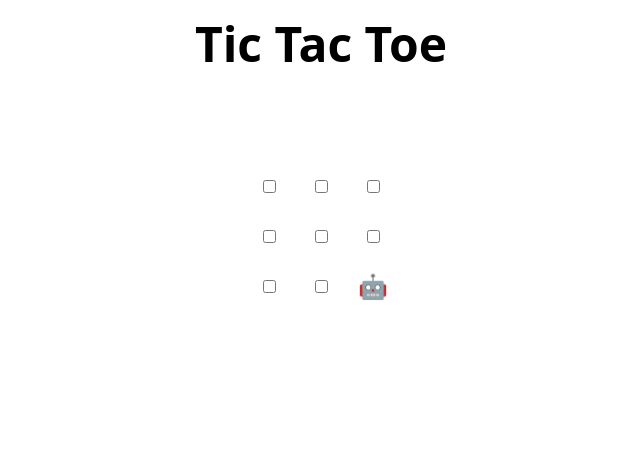
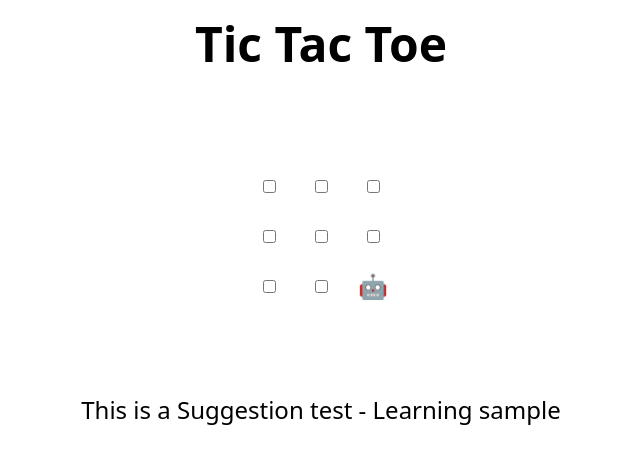
Before and after one commit to wuiljosefp/skills-review-pull-requests, a plain HTML site: page index.html in a window 1280 px wide. Shown: the whole page, without its empty margins (319-959 px from the left). Drawn offline with Linux system fonts and the light colour scheme.

Commit message:
Update index.html
Added a Suggestion message

```diff
--- a/index.html
+++ b/index.html
@@ -48,7 +48,7 @@
 </table>
 
 <h2 hidden>Game over, refresh to play again 🧑‍💻 🤖!</h2>
-
+  This is a Suggestion test - Learning sample
 <script>
   // Initialization
   const boxes = Array.from(document.querySelectorAll("td"));
```
